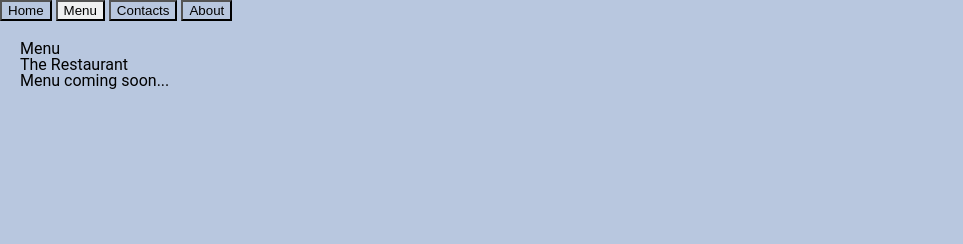
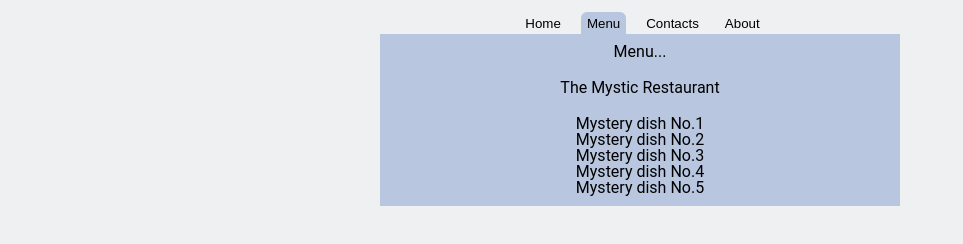
Before and after one commit to ignasc/projectodin-restaurant-page, a website built with webpack: page src/template.html in a window 1280 px wide. Both pictures are taken after a click on the button "Menu". Shown: the whole page, without its empty margins (0-963 px from the left). Built offline with nearby package versions, Linux system fonts and the light colour scheme.

Commit message:
Add basic styling and content formatting.

```diff
--- a/src/styles.css
+++ b/src/styles.css
@@ -1,21 +1,79 @@
 :root {
-    --main-bg-color: #b8c7df;
-    --tab-active-color: #eff0f1;
+    --main-bg-color: #eff0f1;
+    --tab-active-color: #b8c7df;
+    --tab-active-highlight: #868ba3;
+    --tab-border-color: var(--tab-active-color);
 }
 
 body {
     font-family: "Roboto", sans-serif;
-    background-color: #b8c7df;
+    background-color: var(--main-bg-color);
+
+    display: flex;
+    flex-direction: column;
+    justify-content: center;
 }
 
-#content > * {
-    margin: 20px;
+header {
+    display: flex;
+    flex-direction: column;
+    justify-content: center;
+
+    margin: 10px 5px 0px 10px;
+}
+
+nav {
+    display: flex;
+    justify-content: center;
+    gap: 10px;
+}
+
+#content {
+    display: flex;
+    flex-direction: column;
+    justify-content: center;
+    gap: 20px;
+
+    text-align: center;
+    background-color: var(--tab-active-color);
+    width: 500px;
+    align-self: center;
+
+}
+
+#content {
+    padding: 10px;
+}
+
+button {
+    display: inline-block;
+    height: 1.5rem;
+    border: 0px;
+    border-radius: 0.5rem 0.5rem 0px 0px;
+    border: solid var(--main-bg-color);
+    border-width: 2px 2px 0px 2px;
+}
+
+button:hover {
+    border: solid var(--tab-active-highlight);
+    border-width: 2px 2px 0px 2px;
 }
 
 .btn-content-active{
-    background-color: #eff0f1;
+    background-color: var(--tab-active-color);
 }
 
 .btn-content-inactive{
-    background-color: #b8c7df;
+    background-color: var(--main-bg-color);
 }
+
+/*DEBUG*/
+/*header{
+    border: 1px solid red;
+}
+nav{
+    border: 1px solid green;
+}
+#content{
+    border: 1px solid yellow;
+}*/
--- a/src/tab-about.js
+++ b/src/tab-about.js
@@ -1,21 +1,19 @@
-const divSubRoot = document.createElement("div");
+//const divSubRoot = document.createElement("div");
 const divContent = document.querySelector("#content");
 const tabName = document.createElement("h1");
 const header = document.createElement("h2");
 const contents = document.createElement("p");
 const tabAbout = {tabName, header, contents};
 
-tabName.textContent = "About";
-header.textContent = "The Restaurant";
-contents.textContent = "About the restaurant just one word - amazing.";
+tabName.textContent = "About..";
+header.textContent = "The Mystic Restaurant";
+contents.textContent = "There is only one very important thing to know about the mysterious restaurant. And that is...";
 
 function showAboutContent(){
-    divSubRoot.appendChild(tabName);
-    divSubRoot.appendChild(header);
-    divSubRoot.appendChild(contents);
-
     divContent.textContent = "";
-    divContent.appendChild(divSubRoot);
+    divContent.appendChild(tabName);
+    divContent.appendChild(header);
+    divContent.appendChild(contents);
 };
 
 export {tabAbout};
--- a/src/tab-contacts.js
+++ b/src/tab-contacts.js
@@ -1,21 +1,19 @@
-const divSubRoot = document.createElement("div");
+//const divSubRoot = document.createElement("div");
 const divContent = document.querySelector("#content");
 const tabName = document.createElement("h1");
 const header = document.createElement("h2");
 const contents = document.createElement("p");
 const tabContacts = {tabName, header, contents};
 
-tabName.textContent = "Contacts";
-header.textContent = "The Restaurant";
-contents.textContent = "Contacs coming soon...";
+tabName.textContent = "Contacts...";
+header.textContent = "The Mystic Restaurant";
+contents.textContent = "Contacts are a mystery. Some say they don't even exist...";
 
 function showContactsContent(){
-    divSubRoot.appendChild(tabName);
-    divSubRoot.appendChild(header);
-    divSubRoot.appendChild(contents);
-
     divContent.textContent = "";
-    divContent.appendChild(divSubRoot);
+    divContent.appendChild(tabName);
+    divContent.appendChild(header);
+    divContent.appendChild(contents);
 };
 
 export {tabContacts};
--- a/src/tab-home.js
+++ b/src/tab-home.js
@@ -1,21 +1,19 @@
-const divSubRoot = document.createElement("div");
+//const divSubRoot = document.createElement("div");
 const divContent = document.querySelector("#content");
 const tabName = document.createElement("h1");
 const header = document.createElement("h2");
 const contents = document.createElement("p");
 const tabHome = {tabName, header, contents};
 
-tabName.textContent = "Home";
-header.textContent = "The Restaurant";
-contents.textContent = "Welcome to the coolest restaurant in the whole universe!";
+tabName.textContent = "Welcome to...";
+header.textContent = "The Mystic Restaurant...";
+contents.textContent = "...where you have no clue what you will order until it's too late!";
 
 function showHomeContent(){
-    divSubRoot.appendChild(tabName);
-    divSubRoot.appendChild(header);
-    divSubRoot.appendChild(contents);
-
     divContent.textContent = "";
-    divContent.appendChild(divSubRoot);
+    divContent.appendChild(tabName);
+    divContent.appendChild(header);
+    divContent.appendChild(contents);
 };
 
 export {tabHome};
--- a/src/tab-menu.js
+++ b/src/tab-menu.js
@@ -1,21 +1,29 @@
-const divSubRoot = document.createElement("div");
+//const divSubRoot = document.createElement("div");
 const divContent = document.querySelector("#content");
 const tabName = document.createElement("h1");
 const header = document.createElement("h2");
 const contents = document.createElement("p");
 const tabMenu = {tabName, header, contents};
 
-tabName.textContent = "Menu";
-header.textContent = "The Restaurant";
-contents.textContent = "Menu coming soon...";
+tabName.textContent = "Menu...";
+header.textContent = "The Mystic Restaurant";
+
+const menuList = document.createElement("ul");
+const menuListItem = document.createElement("li");
+
+for (let index = 1; index <= 5; index++) {
+    const newItem = menuListItem.cloneNode();
+    newItem.textContent = "Mystery dish No." + index;
+    menuList.appendChild(newItem);
+}
+
+contents.appendChild(menuList);
 
 function showMenuContent(){
-    divSubRoot.appendChild(tabName);
-    divSubRoot.appendChild(header);
-    divSubRoot.appendChild(contents);
-
     divContent.textContent = "";
-    divContent.appendChild(divSubRoot);
+    divContent.appendChild(tabName);
+    divContent.appendChild(header);
+    divContent.appendChild(contents);
 };
 
 export {tabMenu};
```
